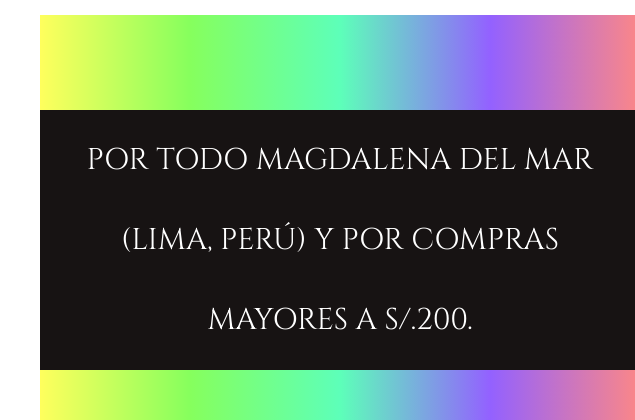
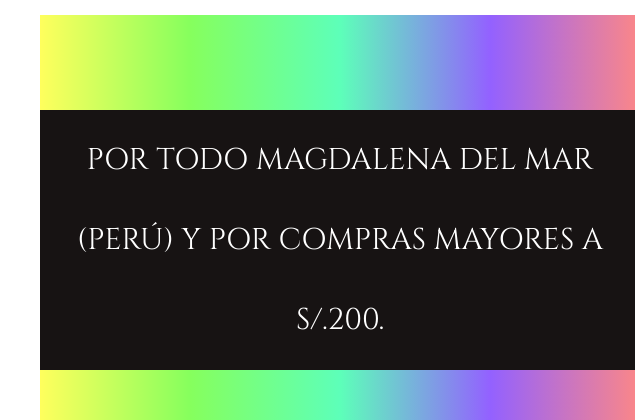
Before and after one commit to NicoleMariaMoralesRobladillo/Tienda-Virtual-Munay, a plain HTML site: page index.html in a window 1280 px wide. Shown: the part 511-931 px from the top of the page, 0-635 px from the left. Drawn offline with Linux system fonts and the light colour scheme.

Commit message:
Version Final Desafio Github

```diff
--- a/index.html
+++ b/index.html
@@ -90,7 +90,7 @@
                 class="textDescription textDescription--center"
                 id="shipmentInformationSection__background__text"
               >
-                Por todo Magdalena del Mar (Lima, Perú) y por compras mayores a
+                Por todo Magdalena del Mar (Perú) y por compras mayores a
                 S/.200.
               </p>
             </div>
```
